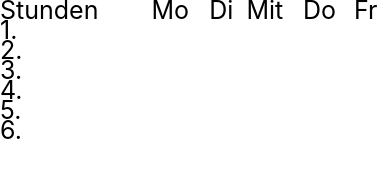
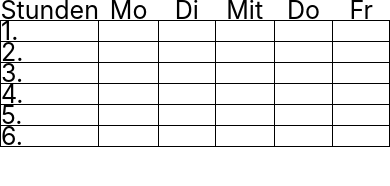
Before and after one commit to al-di/zing, a website: page www/index.html in a window 390 px wide. Drawn offline with Linux system fonts and the light colour scheme; some packages are replaced by stand-ins of ours; files that its build step writes are made by us from their sources.

Commit message:
stundenplan4

```diff
--- a/www/css/style.css
+++ b/www/css/style.css
@@ -16,3 +16,6 @@ body
 {
   font-size: 25px;
 }
+td
+{border:1px solid black;
+width: 16.6%;}
--- a/www/index.html
+++ b/www/index.html
@@ -26,33 +26,63 @@
     <ion-pane>
       <table style="width:100%">
         <tr>
-          <td>Stunden</td>
-          <td>Mo</td>
-          <td>Di</td>
-          <td>Mit</td>
-          <td>Do</td>
-          <td>Fr</td>
+          <th>Stunden</th>
+          <th>Mo</th>
+          <th>Di</th>
+          <th>Mit</th>
+          <th>Do</th>
+          <th>Fr</th>
 
         </tr>
         <tr>
 
           <td>1.</td>
+          <td></td>
+          <td></td>
+          <td></td>
+          <td></td>
+          <td></td>
         </tr>
         <tr>
           <td>2.</td>
+          <td></td>
+          <td></td>
+          <td></td>
+          <td></td>
+          <td></td>
         </tr>
         <tr>
           <td>3.</td>
+          <td></td>
+          <td></td>
+          <td></td>
+          <td></td>
+          <td></td>
         </tr>
         <tr>
 
           <td>4.</td>
+          <td></td>
+          <td></td>
+          <td></td>
+          <td></td>
+          <td></td>
         </tr>
         <tr>
           <td>5.</td>
+          <td></td>
+          <td></td>
+          <td></td>
+          <td></td>
+          <td></td>
         </tr>
         <tr>
           <td>6.</td>
+          <td></td>
+          <td></td>
+          <td></td>
+          <td></td>
+          <td></td>
         </tr>
       </table>
     </ion-pane>
```
